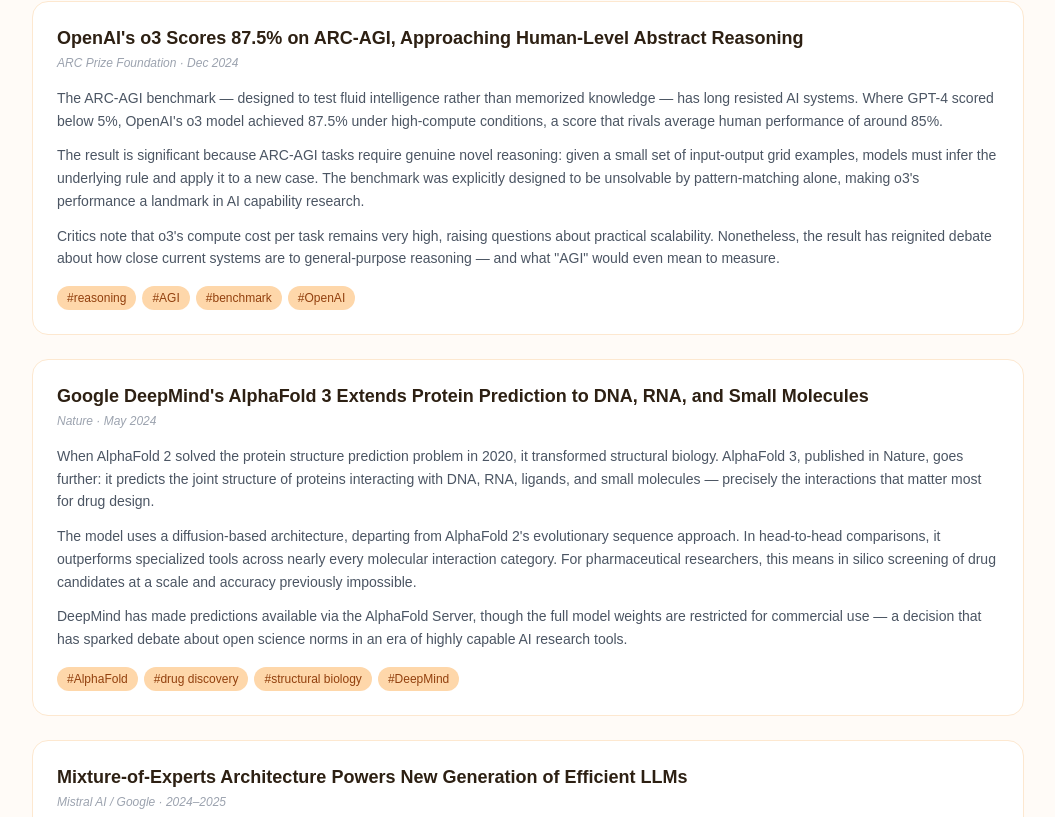
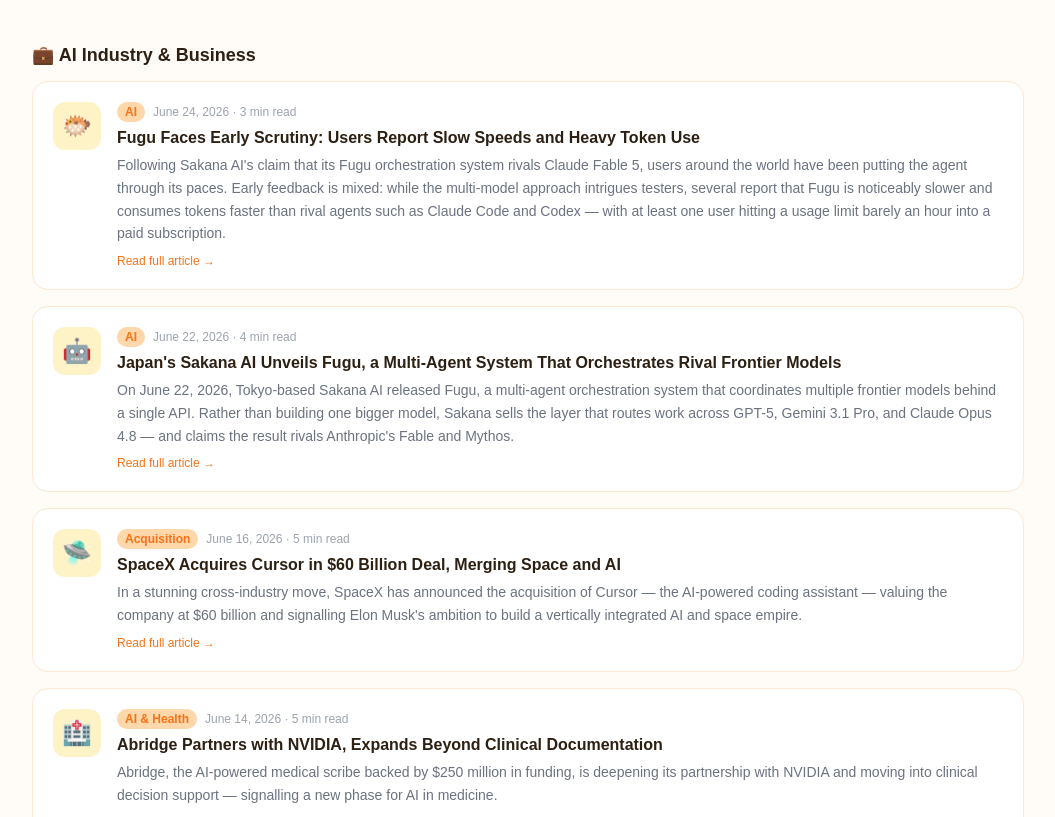
Before and after one commit to xjyang01/Buddie, a Next.js app: page /science/ai in a window 1280 px wide. Shown: the part 183-1000 px from the top of the page, without its empty margins (112-1167 px from the left). Built offline with nearby package versions, Linux system fonts and the light colour scheme.

Commit message:
Remove initial placeholder AI reports (o3, AlphaFold 3, MoE)
Co-Authored-By: Claude Opus 4.8 <noreply@anthropic.com>

```diff
--- a/src/app/science/ai/page.tsx
+++ b/src/app/science/ai/page.tsx
@@ -11,41 +11,7 @@ type NewsReport = {
   report: string;
 };
 
-const REPORTS: NewsReport[] = [
-  {
-    id: "ai1",
-    headline: "OpenAI's o3 Scores 87.5% on ARC-AGI, Approaching Human-Level Abstract Reasoning",
-    source: "ARC Prize Foundation", date: "Dec 2024",
-    tags: ["reasoning", "AGI", "benchmark", "OpenAI"],
-    report: `The ARC-AGI benchmark — designed to test fluid intelligence rather than memorized knowledge — has long resisted AI systems. Where GPT-4 scored below 5%, OpenAI's o3 model achieved 87.5% under high-compute conditions, a score that rivals average human performance of around 85%.
-
-The result is significant because ARC-AGI tasks require genuine novel reasoning: given a small set of input-output grid examples, models must infer the underlying rule and apply it to a new case. The benchmark was explicitly designed to be unsolvable by pattern-matching alone, making o3's performance a landmark in AI capability research.
-
-Critics note that o3's compute cost per task remains very high, raising questions about practical scalability. Nonetheless, the result has reignited debate about how close current systems are to general-purpose reasoning — and what "AGI" would even mean to measure.`,
-  },
-  {
-    id: "ai2",
-    headline: "Google DeepMind's AlphaFold 3 Extends Protein Prediction to DNA, RNA, and Small Molecules",
-    source: "Nature", date: "May 2024",
-    tags: ["AlphaFold", "drug discovery", "structural biology", "DeepMind"],
-    report: `When AlphaFold 2 solved the protein structure prediction problem in 2020, it transformed structural biology. AlphaFold 3, published in Nature, goes further: it predicts the joint structure of proteins interacting with DNA, RNA, ligands, and small molecules — precisely the interactions that matter most for drug design.
-
-The model uses a diffusion-based architecture, departing from AlphaFold 2's evolutionary sequence approach. In head-to-head comparisons, it outperforms specialized tools across nearly every molecular interaction category. For pharmaceutical researchers, this means in silico screening of drug candidates at a scale and accuracy previously impossible.
-
-DeepMind has made predictions available via the AlphaFold Server, though the full model weights are restricted for commercial use — a decision that has sparked debate about open science norms in an era of highly capable AI research tools.`,
-  },
-  {
-    id: "ai3",
-    headline: "Mixture-of-Experts Architecture Powers New Generation of Efficient LLMs",
-    source: "Mistral AI / Google", date: "2024–2025",
-    tags: ["LLM", "MoE", "efficiency", "architecture"],
-    report: `The dominant trend in large language model architecture has shifted from scaling dense transformers to Mixture-of-Experts (MoE) designs, in which only a fraction of model parameters are activated per token. Models like Mixtral 8x7B and Google's Gemini 1.5 demonstrate that MoE can match or exceed dense model performance at a fraction of the inference cost.
-
-The practical implications are substantial. A 56-billion-parameter MoE model that activates 12 billion parameters per forward pass can run on hardware that would be insufficient for a comparably capable dense model. This has accelerated deployment of capable models on consumer hardware and in cost-sensitive production environments.
-
-Researchers are now investigating how to train MoE models more stably, route tokens more intelligently, and avoid load-imbalance problems where certain experts are overloaded. The architecture is expected to dominate frontier model design through the remainder of the decade.`,
-  },
-];
+const REPORTS: NewsReport[] = [];
 
 // Pull Anthropic + OpenAI IPO articles from the shared Money data
 const AI_INDUSTRY_NEWS = MONEY_NEWS.filter((n) =>
```
